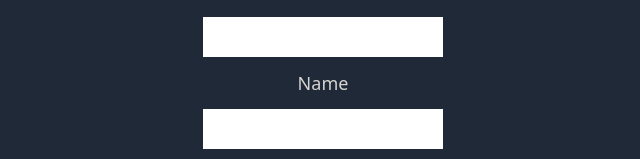
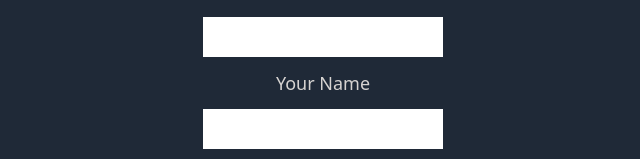
Before and after one commit to mrsomia/golf-card, a React (Vite) app in the folder react-front-end/: page /join-room in a window 1280 px wide. Shown: the part 319-478 px from the top of the page, without its empty margins (317-957 px from the left). Built offline with nearby package versions, Linux system fonts and the light colour scheme.

Commit message:
Chore: removes extra console logs

```diff
--- a/react-front-end/src/pages/JoinPage.tsx
+++ b/react-front-end/src/pages/JoinPage.tsx
@@ -40,7 +40,7 @@ function JoinRoomPage() {
                 htmlFor="userName"
                 className='text-lg'
             >
-                Name
+                Your Name
             </label>
             <input
                 type='text'
--- a/react-front-end/src/pages/Room.tsx
+++ b/react-front-end/src/pages/Room.tsx
@@ -10,9 +10,7 @@ function Room() {
     const [isConnected, setIsConnected] = useState<boolean | null>(socket ? socket.connected : null);
     const [lastPong, setLastPong] = useState<null | string>(null);
 
-    console.log({ socket })
-    let t = 't'
-
+    // Sets up the socket
     useEffect(() => {
         const socket = io(`${import.meta.env.VITE_SERVER_URL}/api/room`)
         setSocket(socket)
```
